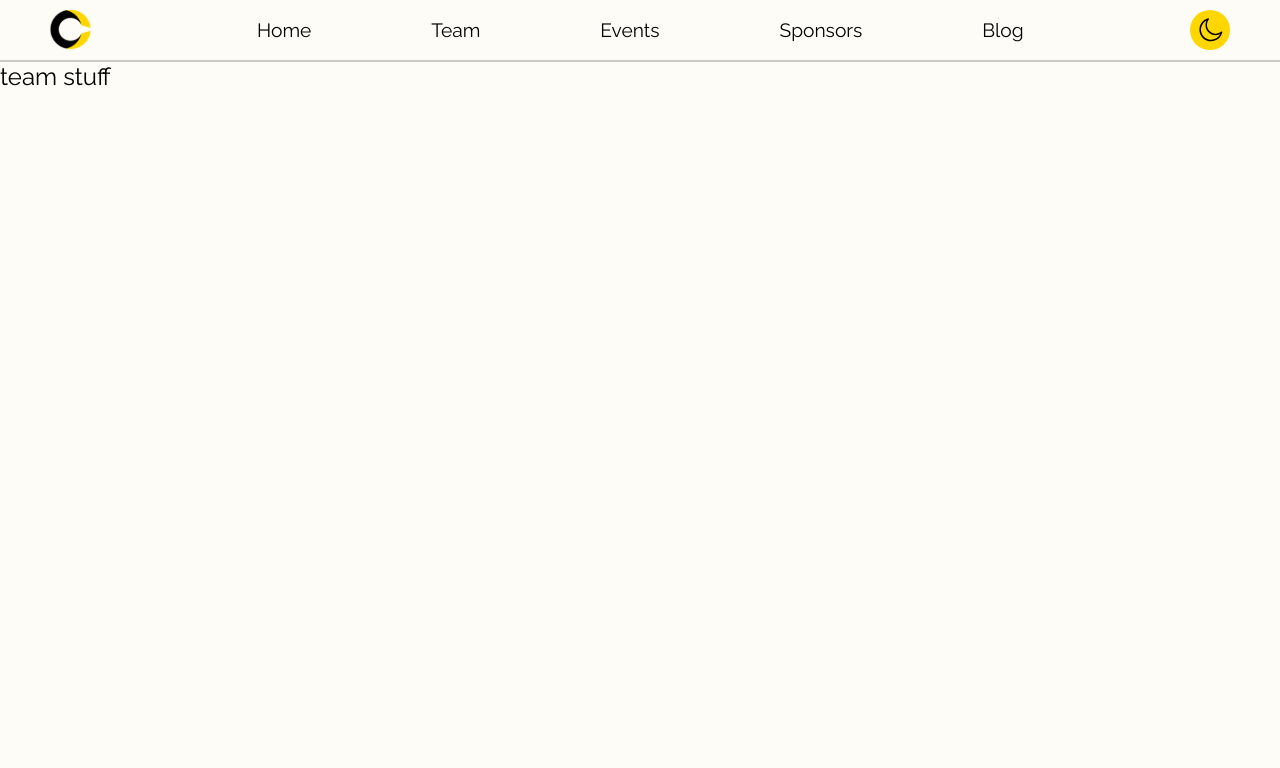
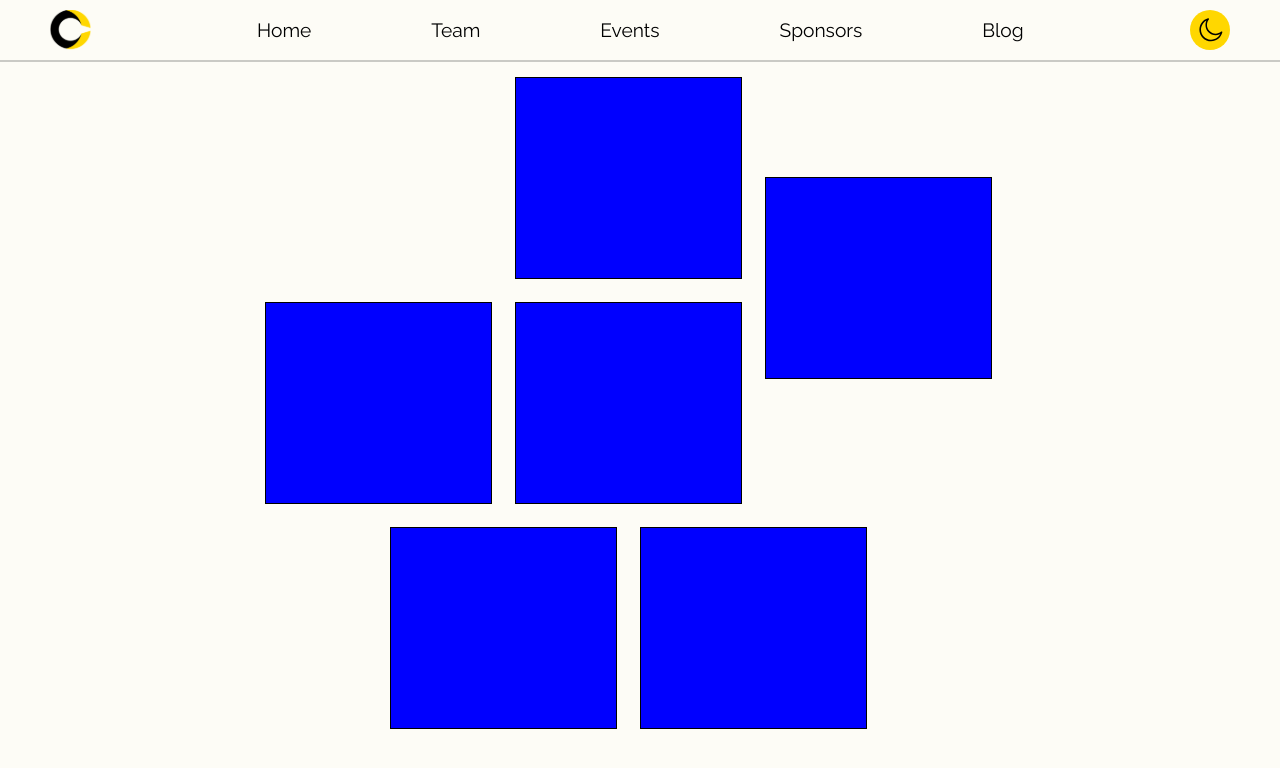
Before and after one commit to UNCB-UNSW/uncb-website, a React (Create React App) app: page /team in a window 1280 px wide. Shown: the top 768 px of the page. Built offline with nearby package versions, Linux system fonts and the light colour scheme; no server answers.

Commit message:
addded template for teams grid

```diff
--- a/src/pages/Sponsors/index.js
+++ b/src/pages/Sponsors/index.js
@@ -44,6 +44,7 @@ const Graphic = styled.img`
 
 const Sponsors = () => {
     const [show, setShow] = useState(true);
+    // code review: i like your use of variable names
     const handleButt = () => {
         setShow(!show);
     }
--- a/src/pages/Team/index.js
+++ b/src/pages/Team/index.js
@@ -1,10 +1,44 @@
 import Navbar from '../../components/Navbar'
+import styled from 'styled-components'
+import pinkCircle from '../../assets/Pink_Circle.png'
+
+const Box = styled.div`
+    border: 1px solid black;
+    background-color: blue;
+    width: 90%;
+    height: 100%;
+`
+const ProfilePic = styled.img`
+    display: block;
+    margin: 0;
+    height: 50px;
+    width: 50px;
+`
+const MatrixWrapper = styled.div`
+    margin: 15px;
+    position: relative;
+    display: grid;
+    grid-template-rows: repeat(6, 200px);
+    grid-template-columns: repeat(10, 1fr);
+    row-gap: 25px;
+`
 
 const Team = () => {
     return (
         <div>
             <Navbar/>
-            team stuff
+            <MatrixWrapper>
+                <Box style={{gridRow: "1", gridColumn: "5 / span 2",
+                            justifyItems: "center"}}/>
+                <Box style={{gridRow: "2", gridColumn: "7 / span 2",
+                            marginTop: "-50%"}}/>
+                <Box style={{gridRow: "2", gridColumn: "3 / span 2"}}/>
+                <Box style={{gridRow: "3", gridColumn: "3 / span 2",
+                            marginLeft: "50%"}}/>
+                <Box style={{gridRow: "3", gridColumn: "5 / span 2",
+                            marginLeft: "50%"}}/>
+                <Box style={{gridRow: "2", gridColumn: "5 / span 2"}}/>
+            </MatrixWrapper>
         </div>
     )
 }
```
Also changed, not shown: 1 other file (tests, documents, lock files or other folders).
